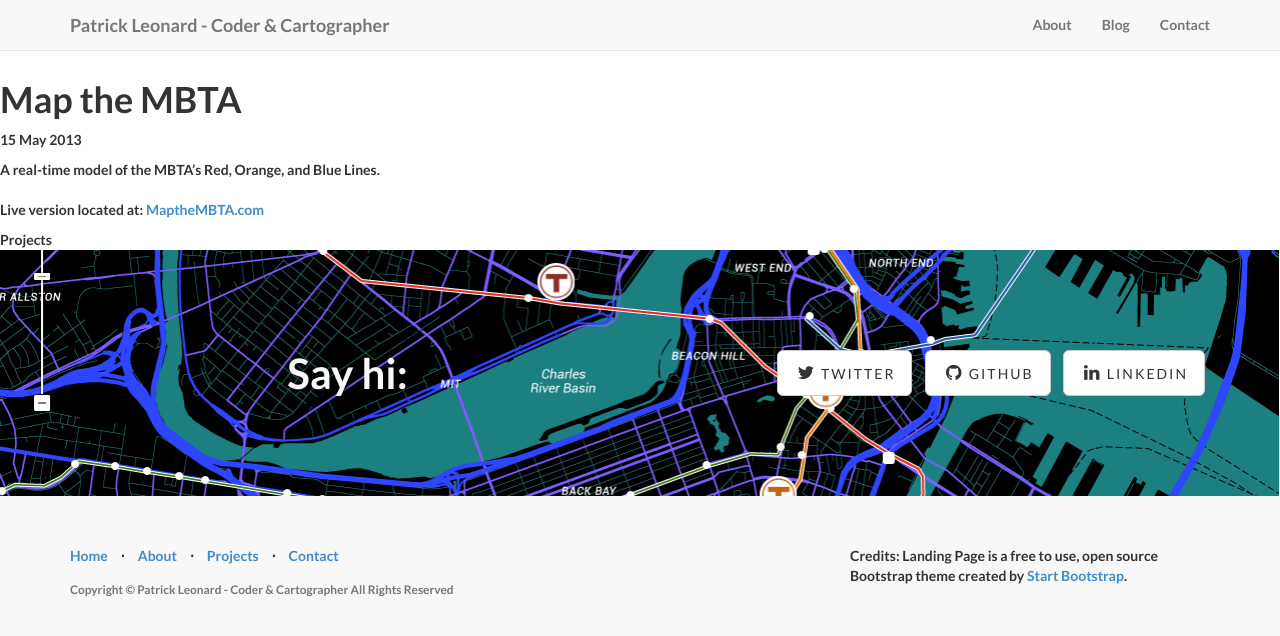
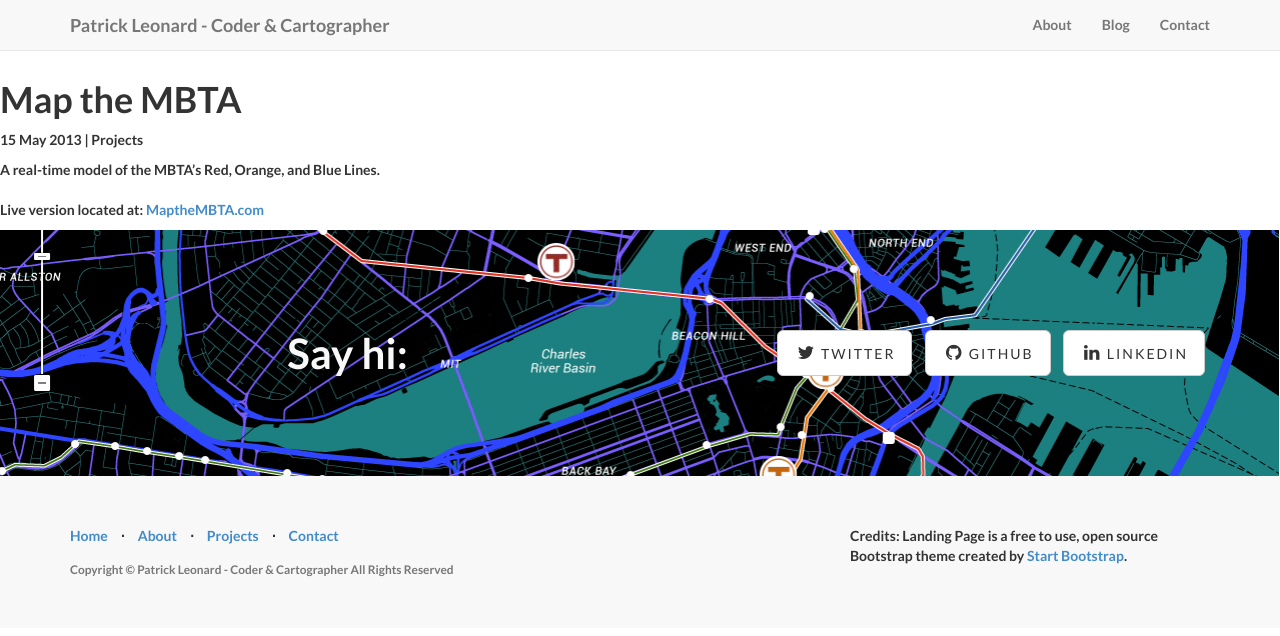
Before and after one commit to pjleonard37/pjleonard37.github.io, a Jekyll site: the page built from _posts/2013-12-20-map-the-mbta.md, in a window 1280 px wide. Shown: the top 636 px of the page. Built offline with Jekyll 4.4.1, drawn with Linux system fonts in a browser that asks for light colours.

Commit message:
experiments

```diff
--- a/_includes/blog_post.html
+++ b/_includes/blog_post.html
@@ -4,10 +4,10 @@
 <br/>
 <br/>
 <h1>{{ page.title }}</h1>
-<p class="meta">{{ page.date | date_to_string }}</p>
+<p class="meta">{{ page.date | date_to_string }} | {{ page.category }}</p>
 
 <div class="post">
-  {{ content }}
-  {{ page.category }}
+  {{ page.image }}
+  {{ page.content }}
 </div>
 </section>
```
